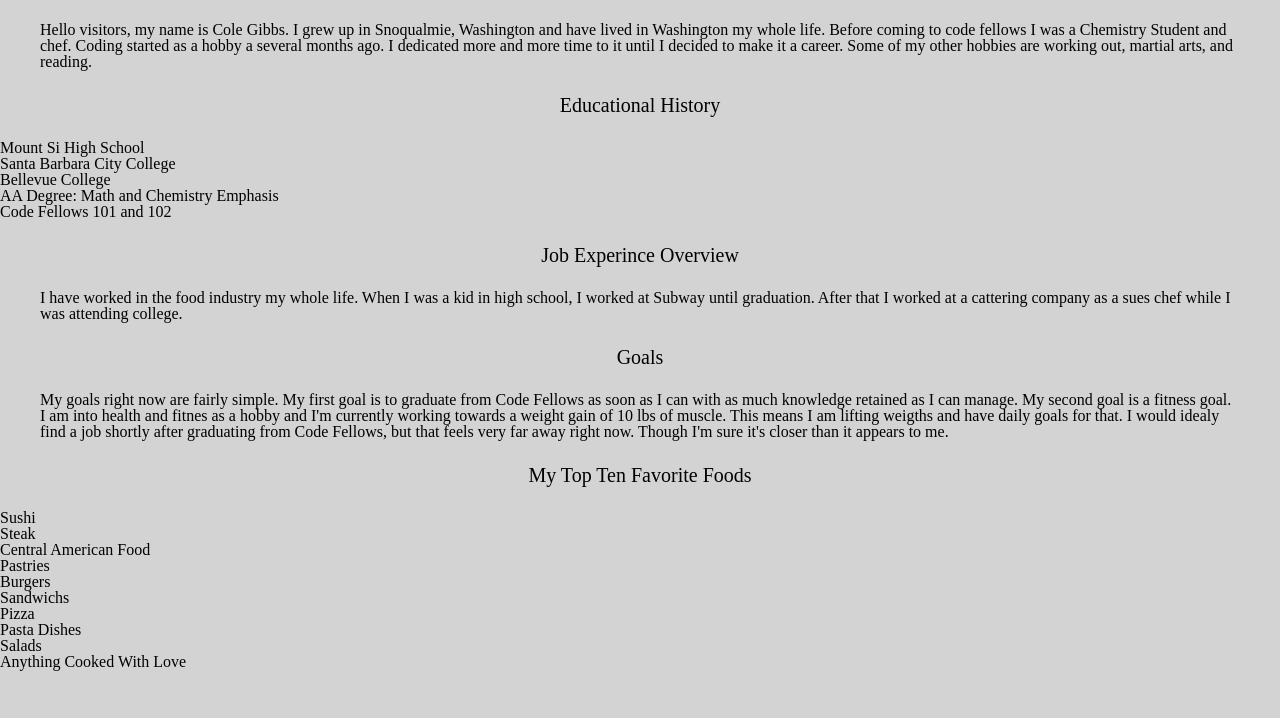
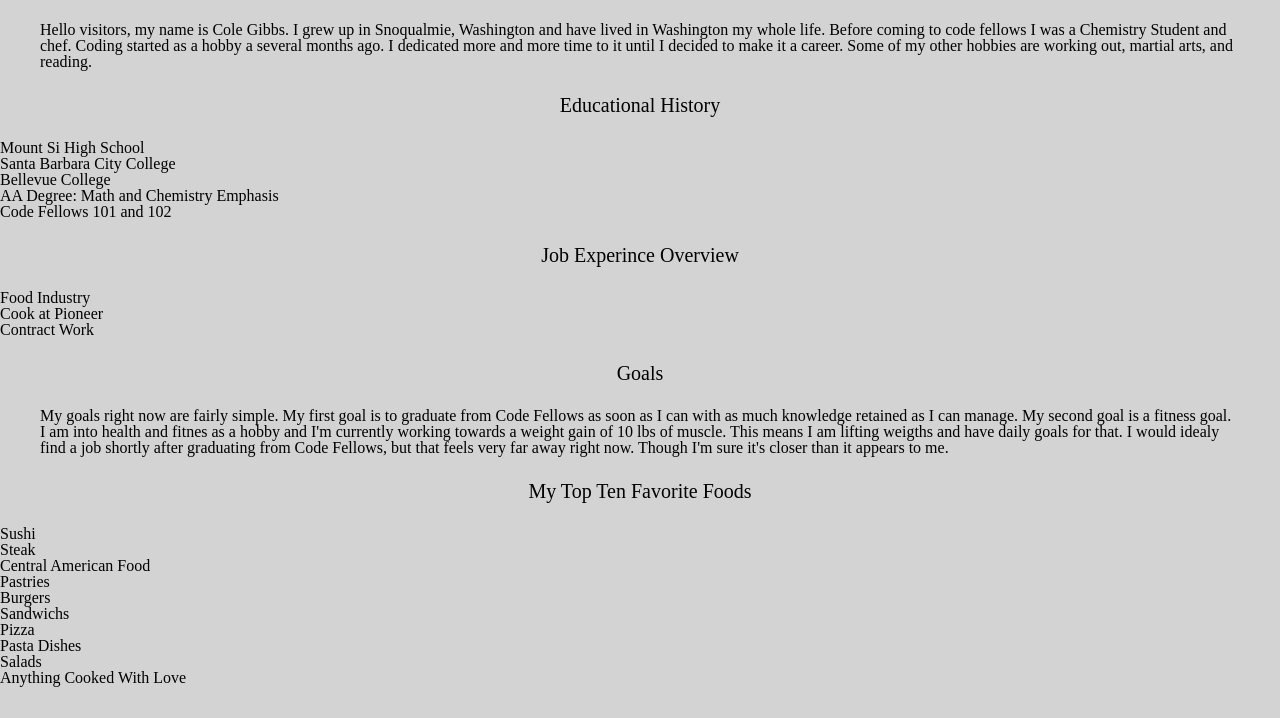
Before and after one commit to colegibbs/about-me, a plain HTML site: page index.html in a window 1280 px wide. Shown: the part 82-800 px from the top of the page. Drawn offline with Linux system fonts and the light colour scheme.

Commit message:
turned work job exerince into list

```diff
--- a/index.html
+++ b/index.html
@@ -18,7 +18,6 @@
     </article>
     <article>
       <h2>Educational History</h2>
-      <!-- <p>After graduating high school, I moved to Santa Barbra, CA and attended the local college there. Finishing up my first year there I realized California was not for me. I moved back to washington and worked for around a year. I went back to school to get my chemistry degree and got my AA in arts and science with a math and chemistry emphasis. I was about to go to WSU to complete my chemistry degree when I learned about Code Fellows and other school like it. I knew going to a fast track, bootcamp style school was for me. I often found classes in college slow and I knew in a school like Code Fellows I'd be put back on my heels. I decided to join Code Fellows and I have now completed the 101 and 102 courses. I'm excited to continue on with my education into 301 and 401.</p> -->
       <ul>
         <li>Mount Si High School</li>
         <li>Santa Barbara City College</li>
@@ -29,7 +28,11 @@
     </article>
     <article>
       <h2>Job Experince Overview</h2>
-      <p>I have worked in the food industry my whole life. When I was a kid in high school, I worked at Subway until graduation. After that I worked at a cattering company as a sues chef while I was attending college.</p>
+      <ul>
+        <li>Food Industry</li>
+        <li>Cook at Pioneer</li>
+        <li>Contract Work</li>
+      </ul>
     </article>
     <article>
       <h2>Goals</h2>
```
